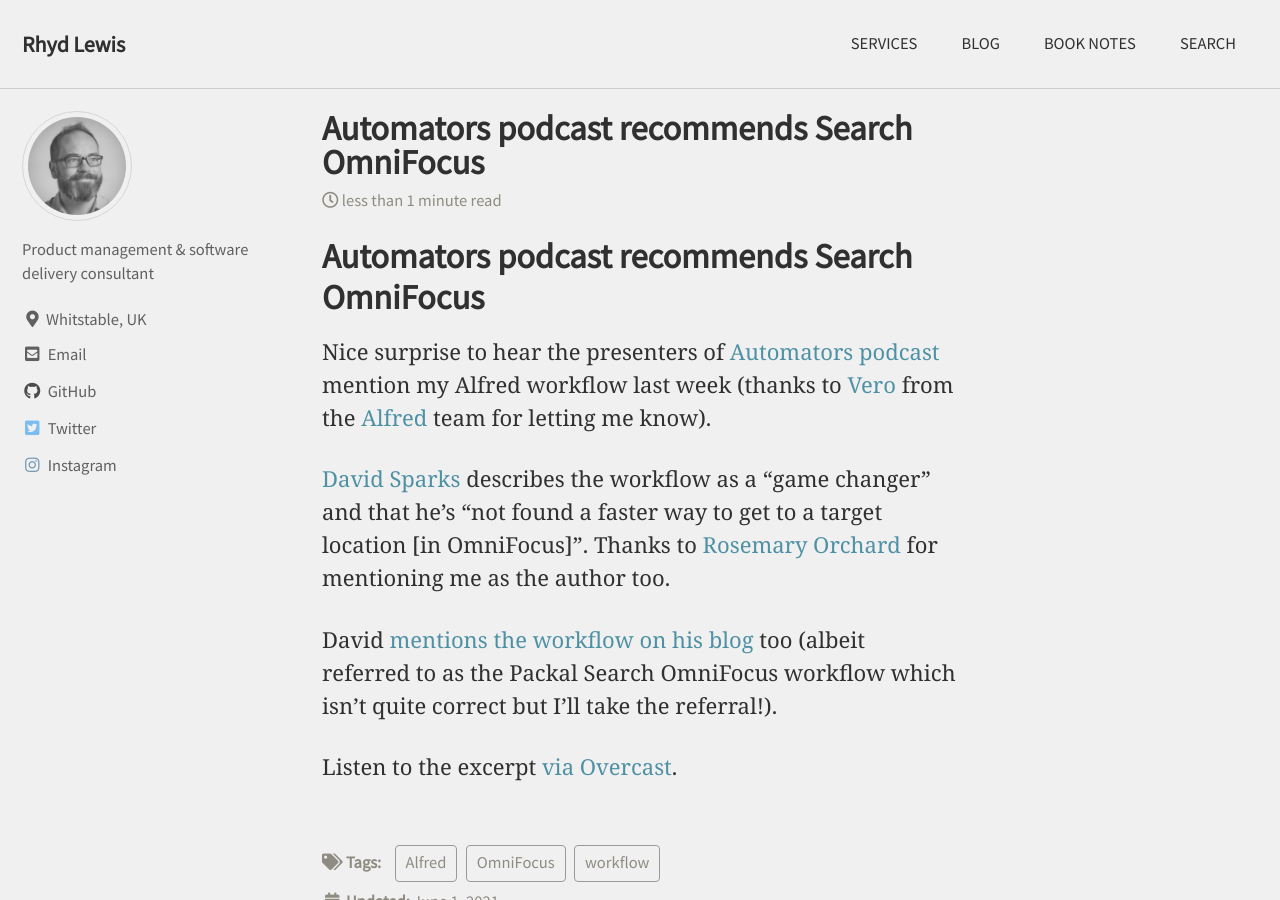
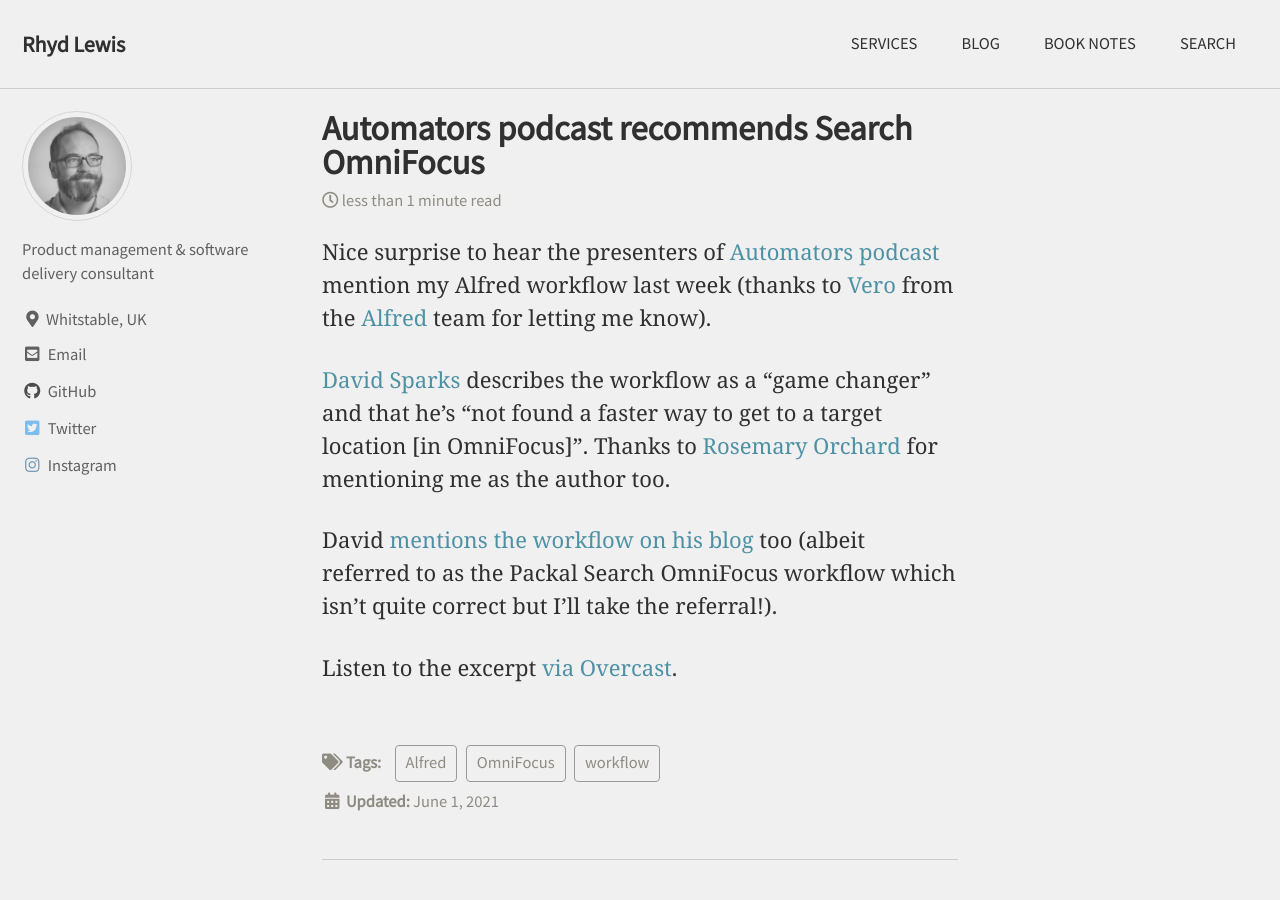
Before and after one commit to rhydlewis/rhydlewis.net, a Jekyll site: the page built from _posts/2021-06-01-search-omnifocus-podcast-mention.markdown, in a window 1280 px wide and 900 px high. Built offline with Jekyll 4.4.1, drawn with Linux system fonts in a browser that asks for light colours; cached includes are drawn as plain includes; some web fonts are replaced.

Commit message:
Remove unrequired title from automators post

```diff
--- a/_posts/2021-06-01-search-omnifocus-podcast-mention.markdown
+++ b/_posts/2021-06-01-search-omnifocus-podcast-mention.markdown
@@ -9,8 +9,6 @@
 - workflow
 ---
 
-# Automators podcast recommends Search OmniFocus
-
 Nice surprise to hear the presenters of [Automators podcast](https://www.relay.fm/automators) mention my Alfred workflow last week (thanks to [Vero](https://twitter.com/vero) from the [Alfred](https://twitter.com/alfredapp) team for letting me know).
 
 [David Sparks](https://mobile.twitter.com/MacSparky) describes the workflow as a "game changer" and that he's "not found a faster way to get to a target location [in OmniFocus]". Thanks to [Rosemary Orchard](https://mobile.twitter.com/rosemaryorchard) for mentioning me as the author too.
```
